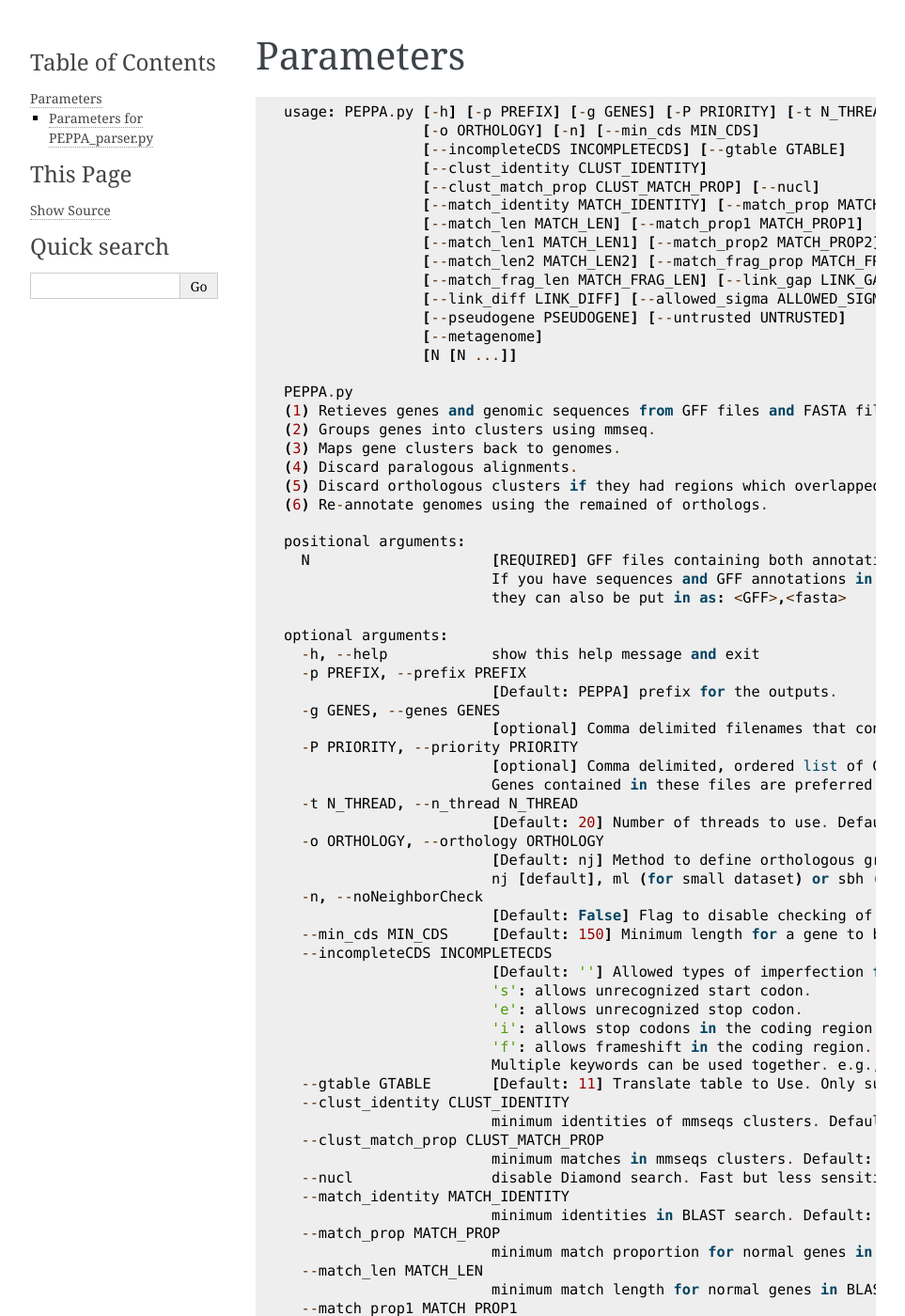
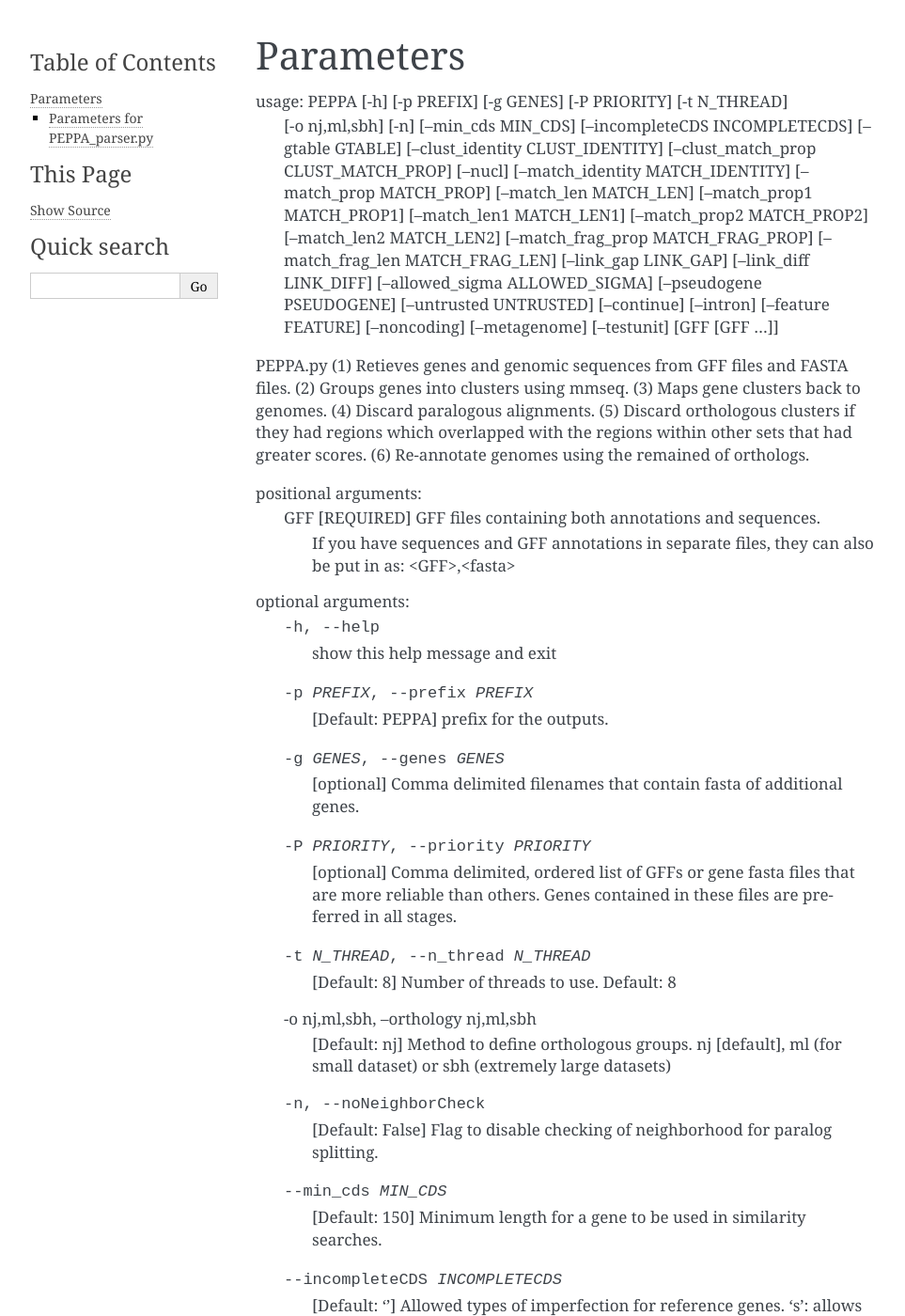
Before and after one commit to zheminzhou/PEPPAN, a Sphinx documentation site: the page built from docs/source/usage/parameters.rst, in a window 1280 px wide and 1400 px high. Shown: the whole window at 94% size, without its empty margins (148-1111 px from the left). Built offline with Sphinx 7.4.7, drawn with Linux system fonts in a browser that asks for light colours; some of the changed text lies outside the part shown.

Commit message:
Update parameters.rst

```diff
--- a/docs/source/usage/parameters.rst
+++ b/docs/source/usage/parameters.rst
@@ -2,95 +2,102 @@
 **********
 ::
 
-  usage: PEPPA.py [-h] [-p PREFIX] [-g GENES] [-P PRIORITY] [-t N_THREAD]
-                  [-o ORTHOLOGY] [-n] [--min_cds MIN_CDS]
-                  [--incompleteCDS INCOMPLETECDS] [--gtable GTABLE]
-                  [--clust_identity CLUST_IDENTITY]
-                  [--clust_match_prop CLUST_MATCH_PROP] [--nucl]
-                  [--match_identity MATCH_IDENTITY] [--match_prop MATCH_PROP]
-                  [--match_len MATCH_LEN] [--match_prop1 MATCH_PROP1]
-                  [--match_len1 MATCH_LEN1] [--match_prop2 MATCH_PROP2]
-                  [--match_len2 MATCH_LEN2] [--match_frag_prop MATCH_FRAG_PROP]
-                  [--match_frag_len MATCH_FRAG_LEN] [--link_gap LINK_GAP]
-                  [--link_diff LINK_DIFF] [--allowed_sigma ALLOWED_SIGMA]
-                  [--pseudogene PSEUDOGENE] [--untrusted UNTRUSTED]
-                  [--metagenome]
-                  [N [N ...]]
+usage: PEPPA [-h] [-p PREFIX] [-g GENES] [-P PRIORITY] [-t N_THREAD]
+             [-o nj,ml,sbh] [-n] [--min_cds MIN_CDS]
+             [--incompleteCDS INCOMPLETECDS] [--gtable GTABLE]
+             [--clust_identity CLUST_IDENTITY]
+             [--clust_match_prop CLUST_MATCH_PROP] [--nucl]
+             [--match_identity MATCH_IDENTITY] [--match_prop MATCH_PROP]
+             [--match_len MATCH_LEN] [--match_prop1 MATCH_PROP1]
+             [--match_len1 MATCH_LEN1] [--match_prop2 MATCH_PROP2]
+             [--match_len2 MATCH_LEN2] [--match_frag_prop MATCH_FRAG_PROP]
+             [--match_frag_len MATCH_FRAG_LEN] [--link_gap LINK_GAP]
+             [--link_diff LINK_DIFF] [--allowed_sigma ALLOWED_SIGMA]
+             [--pseudogene PSEUDOGENE] [--untrusted UNTRUSTED] [--continue]
+             [--intron] [--feature FEATURE] [--noncoding] [--metagenome]
+             [--testunit]
+             [GFF [GFF ...]]
 
-  PEPPA.py
-  (1) Retieves genes and genomic sequences from GFF files and FASTA files.
-  (2) Groups genes into clusters using mmseq.
-  (3) Maps gene clusters back to genomes.
-  (4) Discard paralogous alignments.
-  (5) Discard orthologous clusters if they had regions which overlapped with the regions within other sets that had greater scores.
-  (6) Re-annotate genomes using the remained of orthologs.
+PEPPA.py
+(1) Retieves genes and genomic sequences from GFF files and FASTA files.
+(2) Groups genes into clusters using mmseq.
+(3) Maps gene clusters back to genomes.
+(4) Discard paralogous alignments.
+(5) Discard orthologous clusters if they had regions which overlapped with the regions within other sets that had greater scores.
+(6) Re-annotate genomes using the remained of orthologs.
 
-  positional arguments:
-    N                     [REQUIRED] GFF files containing both annotations and sequences.
-                          If you have sequences and GFF annotations in separate files,
-                          they can also be put in as: <GFF>,<fasta>
+positional arguments:
+  GFF                   [REQUIRED] GFF files containing both annotations and sequences.
+                        If you have sequences and GFF annotations in separate files,
+                        they can also be put in as: <GFF>,<fasta>
 
-  optional arguments:
-    -h, --help            show this help message and exit
-    -p PREFIX, --prefix PREFIX
-                          [Default: PEPPA] prefix for the outputs.
-    -g GENES, --genes GENES
-                          [optional] Comma delimited filenames that contain fasta of additional genes.
-    -P PRIORITY, --priority PRIORITY
-                          [optional] Comma delimited, ordered list of GFFs or gene fasta files that are more reliable than others.
-                          Genes contained in these files are preferred in all stages.
-    -t N_THREAD, --n_thread N_THREAD
-                          [Default: 20] Number of threads to use. Default: 20
-    -o ORTHOLOGY, --orthology ORTHOLOGY
-                          [Default: nj] Method to define orthologous groups.
-                          nj [default], ml (for small dataset) or sbh (extremely large datasets)
-    -n, --noNeighborCheck
-                          [Default: False] Flag to disable checking of neighborhood for paralog splitting.
-    --min_cds MIN_CDS     [Default: 150] Minimum length for a gene to be used in similarity searches.
-    --incompleteCDS INCOMPLETECDS
-                          [Default: ''] Allowed types of imperfection for reference genes.
-                          's': allows unrecognized start codon.
-                          'e': allows unrecognized stop codon.
-                          'i': allows stop codons in the coding region.
-                          'f': allows frameshift in the coding region.
-                          Multiple keywords can be used together. e.g., use 'sife' to allow random sequences.
-    --gtable GTABLE       [Default: 11] Translate table to Use. Only support 11 and 4 (for Mycoplasma)
-    --clust_identity CLUST_IDENTITY
-                          minimum identities of mmseqs clusters. Default: 0.9
-    --clust_match_prop CLUST_MATCH_PROP
-                          minimum matches in mmseqs clusters. Default: 0.9
-    --nucl                disable Diamond search. Fast but less sensitive when nucleotide identities < 0.9
-    --match_identity MATCH_IDENTITY
-                          minimum identities in BLAST search. Default: 0.5
-    --match_prop MATCH_PROP
-                          minimum match proportion for normal genes in BLAST search. Default: 0.6
-    --match_len MATCH_LEN
-                          minimum match length for normal genes in BLAST search. Default: 250
-    --match_prop1 MATCH_PROP1
-                          minimum match proportion for short genes in BLAST search. Default: 0.8
-    --match_len1 MATCH_LEN1
-                          minimum match length for short genes in BLAST search. Default: 100
-    --match_prop2 MATCH_PROP2
-                          minimum match proportion for long genes in BLAST search. Default: 0.4
-    --match_len2 MATCH_LEN2
-                          minimum match length for long genes in BLAST search. Default: 400
-    --match_frag_prop MATCH_FRAG_PROP
-                          Min proportion of each fragment for fragmented matches. Default: 0.3
-    --match_frag_len MATCH_FRAG_LEN
-                          Min length of each fragment for fragmented matches. Default: 50
-    --link_gap LINK_GAP   Consider two fragmented matches within N bases as a linked block. Default: 300
-    --link_diff LINK_DIFF
-                          Form a linked block when the covered regions in the reference gene
-                          and the queried genome differed by no more than this value. Default: 1.2
-    --allowed_sigma ALLOWED_SIGMA
-                          Allowed number of sigma for paralogous splitting.
-                          The larger, the more variations are kept as inparalogs. Default: 3.
-    --pseudogene PSEUDOGENE
-                          A match is reported as pseudogene if its coding region is less than this amount of the reference gene. Default: 0.8
-    --untrusted UNTRUSTED
-                          FORMAT: l,p; A gene is not reported if it is shorter than l and present in less than p of prior annotations. Default: 300,0.3
-    --metagenome          Set to metagenome mode. equals to
-                          "--nucl --incompleteCDS sife --clust_identity 0.99 --clust_match_prop 0.8 --match_identity 0.98 --orthology sbh"
+optional arguments:
+  -h, --help            show this help message and exit
+  -p PREFIX, --prefix PREFIX
+                        [Default: PEPPA] prefix for the outputs.
+  -g GENES, --genes GENES
+                        [optional] Comma delimited filenames that contain fasta of additional genes.
+  -P PRIORITY, --priority PRIORITY
+                        [optional] Comma delimited, ordered list of GFFs or gene fasta files that are more reliable than others.
+                        Genes contained in these files are preferred in all stages.
+  -t N_THREAD, --n_thread N_THREAD
+                        [Default: 8] Number of threads to use. Default: 8
+  -o nj,ml,sbh, --orthology nj,ml,sbh
+                        [Default: nj] Method to define orthologous groups.
+                        nj [default], ml (for small dataset) or sbh (extremely large datasets)
+  -n, --noNeighborCheck
+                        [Default: False] Flag to disable checking of neighborhood for paralog splitting.
+  --min_cds MIN_CDS     [Default: 150] Minimum length for a gene to be used in similarity searches.
+  --incompleteCDS INCOMPLETECDS
+                        [Default: ''] Allowed types of imperfection for reference genes.
+                        's': allows unrecognized start codon.
+                        'e': allows unrecognized stop codon.
+                        'i': allows stop codons in the coding region.
+                        'f': allows frameshift in the coding region.
+                        Multiple keywords can be used together. e.g., use 'sife' to allow random sequences.
+  --gtable GTABLE       [Default: 11] Translate table to Use. Only support 11 and 4 (for Mycoplasma)
+  --clust_identity CLUST_IDENTITY
+                        minimum identities of mmseqs clusters. Default: 0.9
+  --clust_match_prop CLUST_MATCH_PROP
+                        minimum matches in mmseqs clusters. Default: 0.8
+  --nucl                disable Diamond search. Fast but less sensitive when nucleotide identities < 0.9
+  --match_identity MATCH_IDENTITY
+                        minimum identities in BLAST search. Default: 0.65
+  --match_prop MATCH_PROP
+                        minimum match proportion for normal genes in BLAST search. Default: 0.5
+  --match_len MATCH_LEN
+                        minimum match length for normal genes in BLAST search. Default: 250
+  --match_prop1 MATCH_PROP1
+                        minimum match proportion for short genes in BLAST search. Default: 0.8
+  --match_len1 MATCH_LEN1
+                        minimum match length for short genes in BLAST search. Default: 100
+  --match_prop2 MATCH_PROP2
+                        minimum match proportion for long genes in BLAST search. Default: 0.4
+  --match_len2 MATCH_LEN2
+                        minimum match length for long genes in BLAST search. Default: 400
+  --match_frag_prop MATCH_FRAG_PROP
+                        Min proportion of each fragment for fragmented matches. Default: 0.25
+  --match_frag_len MATCH_FRAG_LEN
+                        Min length of each fragment for fragmented matches. Default: 50
+  --link_gap LINK_GAP   Consider two fragmented matches within N bases as a linked block. Default: 300
+  --link_diff LINK_DIFF
+                        Form a linked block when the covered regions in the reference gene
+                        and the queried genome differed by no more than this value. Default: 1.2
+  --allowed_sigma ALLOWED_SIGMA
+                        Allowed number of sigma for paralogous splitting.
+                        The larger, the more variations are kept as inparalogs. Default: 3.
+  --pseudogene PSEUDOGENE
+                        A match is reported as pseudogene if its coding region is less than this amount of the reference gene. Default: 0.7
+  --untrusted UNTRUSTED
+                        FORMAT: l,p; A gene is not reported if it is shorter than l and present in less than p of prior annotations. Default: 300,0.35
+  --continue            continue from a previously stopped run.
+  --intron              Enable this to allow multiple CDSs being concatenated if they are under the same name. This is still under development.
+  --feature FEATURE     feature to extract. Be cautious to change this value. DEFAULT: CDS
+  --noncoding           Set to noncoding mode. This is still under development. Equals to
+                        "--nucl --incompleteCDS sife --untrusted 0,1"
+  --metagenome          Set to metagenome mode. This is still under development. Equals to
+                        "--nucl --incompleteCDS sife --clust_identity 0.99 --clust_match_prop 0.8 --match_identity 0.98 --orthology sbh --untrusted 0,1"
+  --testunit            download four E. coli ST131 genomes for testing of PEPPA.
 
 
 Parameters for PEPPA_parser.py
@@ -98,27 +105,27 @@
 
 ::
 
-  usage: PEPPA_parser.py [-h] -g GFF [-p PREFIX] [-s SPLIT] [-P] [-m] [-t]
-                         [-a CGAV] [-c]
+usage: PEPPA_parser [-h] -g GFF [-p PREFIX] [-s SPLIT] [-P] [-m] [-t]
+                    [-a CGAV] [-c]
 
-  PEPPA_parser.py
-  (1) reads xxx.PEPPA.gff file
-  (2) split it into individual GFF files
-  (3) draw a present/absent matrix
-  (4) create a tree based on gene presence
-  (5) draw rarefraction curves of all genes and only intact CDSs
+PEPPA_parser.py
+(1) reads <prefix>.PEPPA.gff file
+(2) split it into individual GFF files
+(3) draw a present/absent matrix
+(4) create a tree based on gene presence
+(5) draw rarefraction curves of all genes and only intact CDSs
 
-  optional arguments:
-    -h, --help            show this help message and exit
-    -g GFF, --gff GFF     [REQUIRED] generated PEPPA.gff file from PEPPA.py.
-    -p PREFIX, --prefix PREFIX
-                          [Default: Same prefix as GFF input] Prefix for all outputs.
-    -s SPLIT, --split SPLIT
-                          [optional] A folder for splitted GFF files.
-    -P, --pseudogene      [Default: Use Pseudogene] Flag to ignore pseudogenes in all analyses.
-    -m, --matrix          [Default: False] Flag to generate the gene present/absent matrix
-    -t, --tree            [Default: False] Flag to generate the gene present/absent tree
-    -a CGAV, --cgav CGAV  [Default: -1] Set to an integer between 0 and 100 to apply a Core Gene Allelic Variation tree.
-                          The value describes % of presence for a gene to be included in the analysis.
-                          This is similar to cgMLST tree but without an universal scheme.
-    -c, --curve           [Default: False] Flag to generate a rarefraction curve.
+optional arguments:
+  -h, --help            show this help message and exit
+  -g GFF, --gff GFF     [REQUIRED] generated PEPPA.gff file from PEPPA.py.
+  -p PREFIX, --prefix PREFIX
+                        [Default: Same prefix as GFF input] Prefix for all outputs.
+  -s SPLIT, --split SPLIT
+                        [optional] A folder for splitted GFF files.
+  -P, --pseudogene      [Default: Use Pseudogene] Flag to ignore pseudogenes in all analyses.
+  -m, --matrix          [Default: False] Flag to NOT generate the gene present/absent matrix(.Rtab)
+  -t, --tree            [Default: False] Flag to generate the gene present/absent tree
+  -a CGAV, --cgav CGAV  [Default: -1] Set to an integer between 0 and 100 to apply a Core Gene Allelic Variation tree.
+                        The value describes % of presence for a gene to be included in the analysis.
+                        This is similar to cgMLST tree but without an universal scheme.
+  -c, --curve           [Default: False] Flag to generate a rarefraction curve.
```
